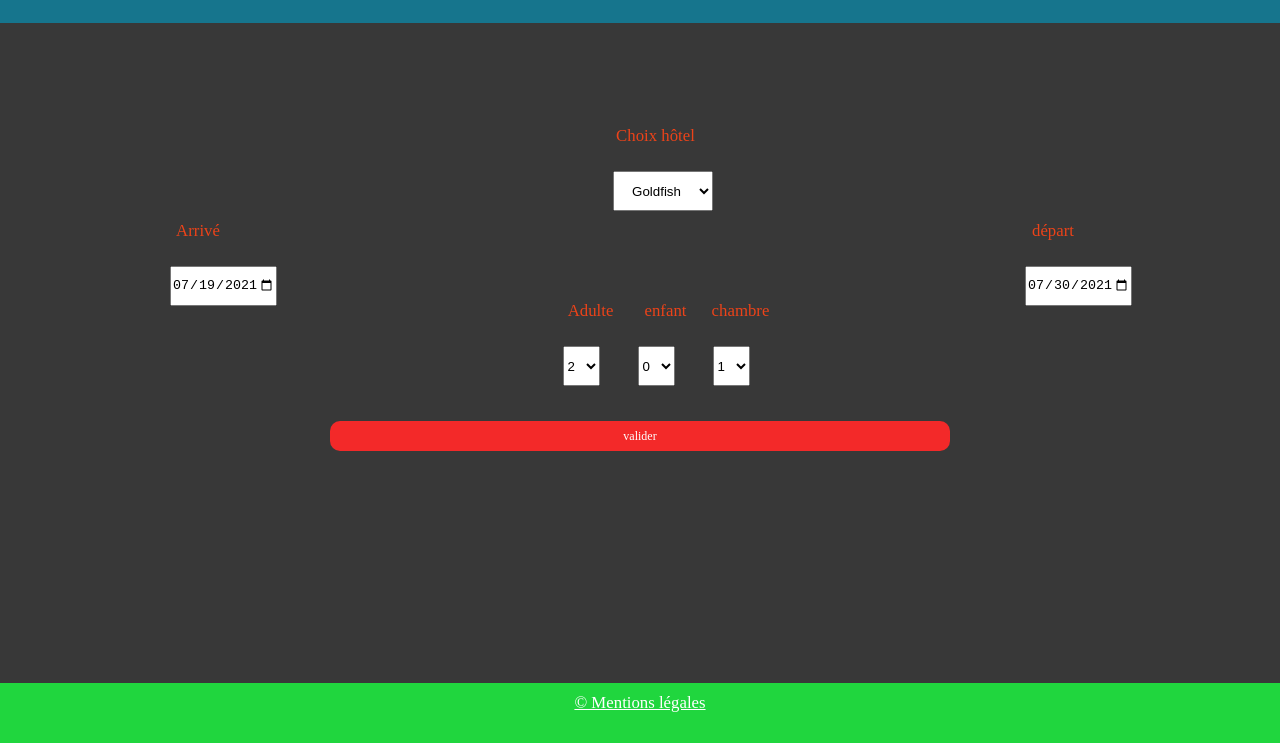
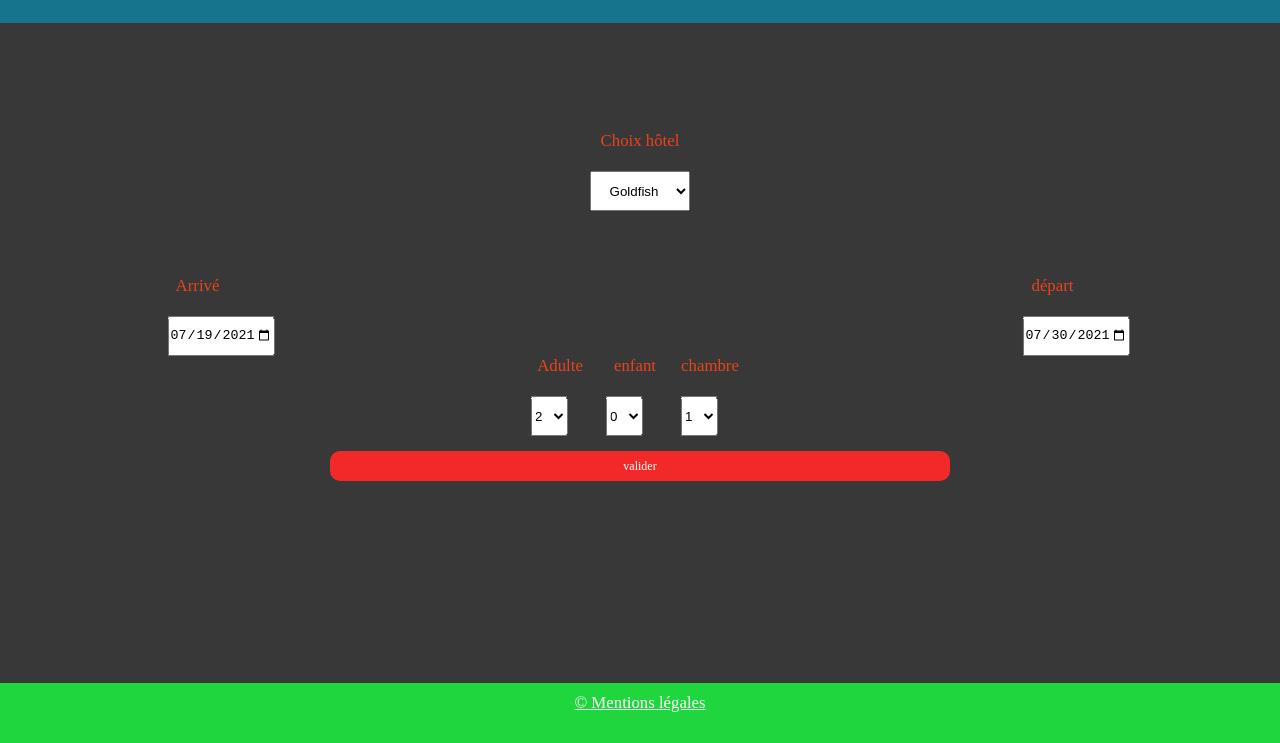
Before and after one commit to acs-sens-2021/sunshine, a plain HTML site: page index.html in a window 1280 px wide. Shown: the part 57-800 px from the top of the page. Drawn offline with Linux system fonts and the light colour scheme.

Commit message:
translate

```diff
--- a/css/style.css
+++ b/css/style.css
@@ -357,7 +357,7 @@ main p {
     align-items: center;
     text-align: center;
     width: 100px;
-    transform: translatex(-15px);
+    /* transform: translatex(-15px); */
 }
 
 .arrive-depart {
@@ -366,7 +366,7 @@ main p {
     width: 75%;
     height: 50px;
     margin: 35px;
-    transform: translatex(-30px);
+    /* transform: translatex(-30px); */
     /* align-items: center; */
 }
 
@@ -385,6 +385,7 @@ main p {
     margin: 5px;
     width: 100%;
     height: 60px;
+    transform: translate(-50%);
     /* border:rgb(78, 17, 221) solid 2px; */
 }
 
@@ -409,10 +410,10 @@ main p {
 }
 
 .form__label {
-    position: absolute;
-    top: -10px;
+    /* position: absolute;
+    top: 5px; */
     width: 100px;
-    left: -2px;
+    /* left: -2px; */
     display: block;
     font-size: 1.4rem;
     color: rgb(236, 67, 25);
--- a/index.html
+++ b/index.html
@@ -31,7 +31,7 @@
             <form action="page1.html" method="post">
                 <section class="flxdcol flexac flex flexdc flxjspar">
 
-                    <div class="group field">
+                    <!-- <div class="group field"> -->
                         <label for="hotel-select" class="form__label">Choix hôtel</label>
 
                         <select name="choixhotel" class="class_input" id="hotel-select" onChange="Lien()">
@@ -41,21 +41,21 @@
                             <option value="goldfish" selected>Goldfish</option>
                         </select>
 
-                    </div>
+                    <!-- </div> -->
 
                     <section class="arrive-depart flex flexspb">
                         <div class="group field">
+                            <label for="arrive" class="form__label">Arrivé</label>
                             <input type="date" class="class_input" id="arrive" name="arrive" minlength="4" maxlength="25" value="2021-07-19"
                                 min="2021-07-01" max="2030-12-31" required>
 
-                            <label for="arrive" class="form__label">Arrivé</label>
                         </div>
                         <div class="group field">
+                            <label for="depart" class="form__label">départ</label>
                             <input type="date" class="class_input" id="depart" name="depart" minlength="4" maxlength="25" value="2021-07-30"
                                 min="2021-30-08" max="2030-12-31" required>
-                            <label for="depart" class="form__label">
-                                départ
-                            </label>
+
+
                         </div>
                     </section>
 
```
